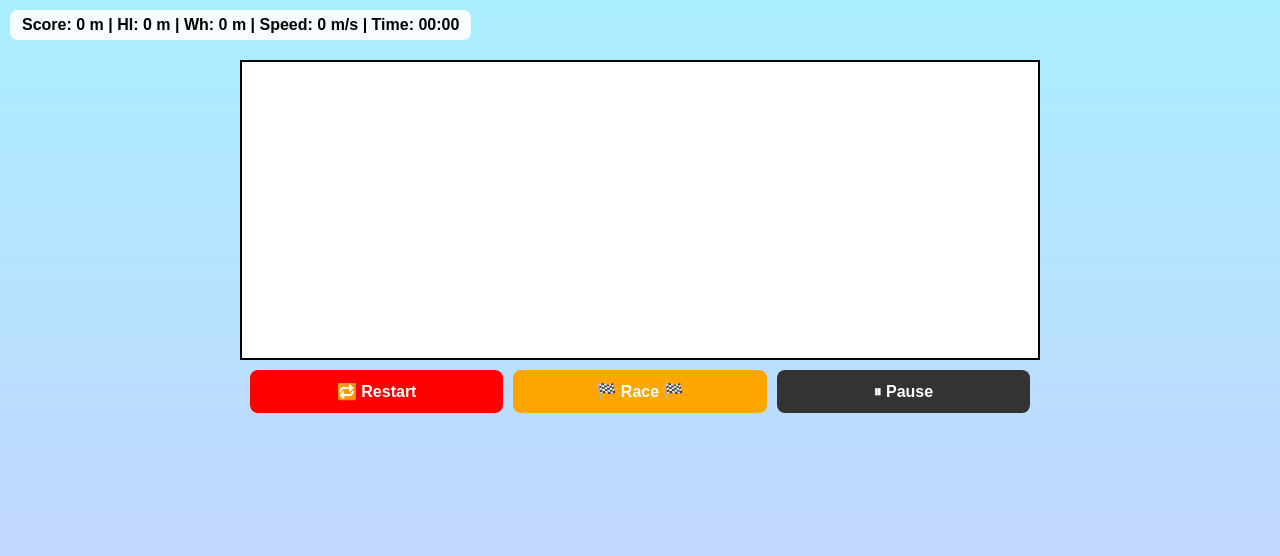
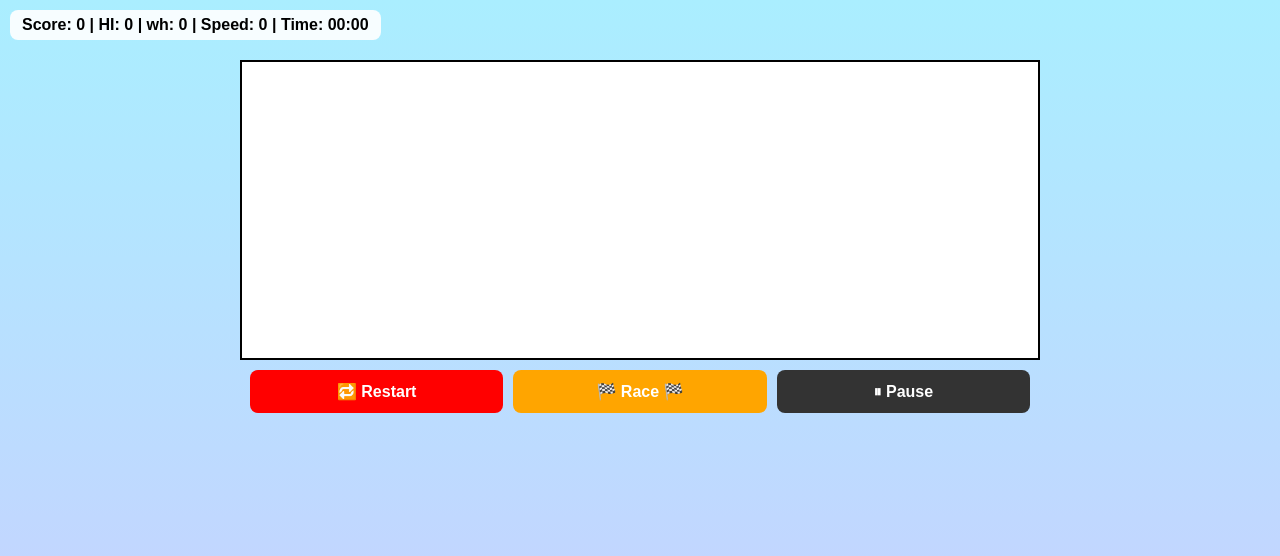
Before and after one commit to EditorRx/2D-Ride, a plain HTML site: page index.html in a window 1280 px wide. Drawn offline with Linux system fonts and the light colour scheme.

Commit message:
Update index.html

```diff
--- a/index.html
+++ b/index.html
@@ -10,10 +10,10 @@
 
   <!-- Scoreboard -->
   <div id="scoreboard">
-    <span id="score">Score: 0 m</span> |
-    <span id="high-score">HI: 0 m</span> |
-    <span id="wh">Wh: 0 m</span> |
-    <span id="speed">Speed: 0 m/s</span> |
+    <span id="score">Score: 0</span> |
+    <span id="high-score">HI: 0</span> |
+    <span id="wh">wh: 0</span> |
+    <span id="speed">Speed: 0</span> |
     <span id="time">Time: 00:00</span>
   </div>
 
```
